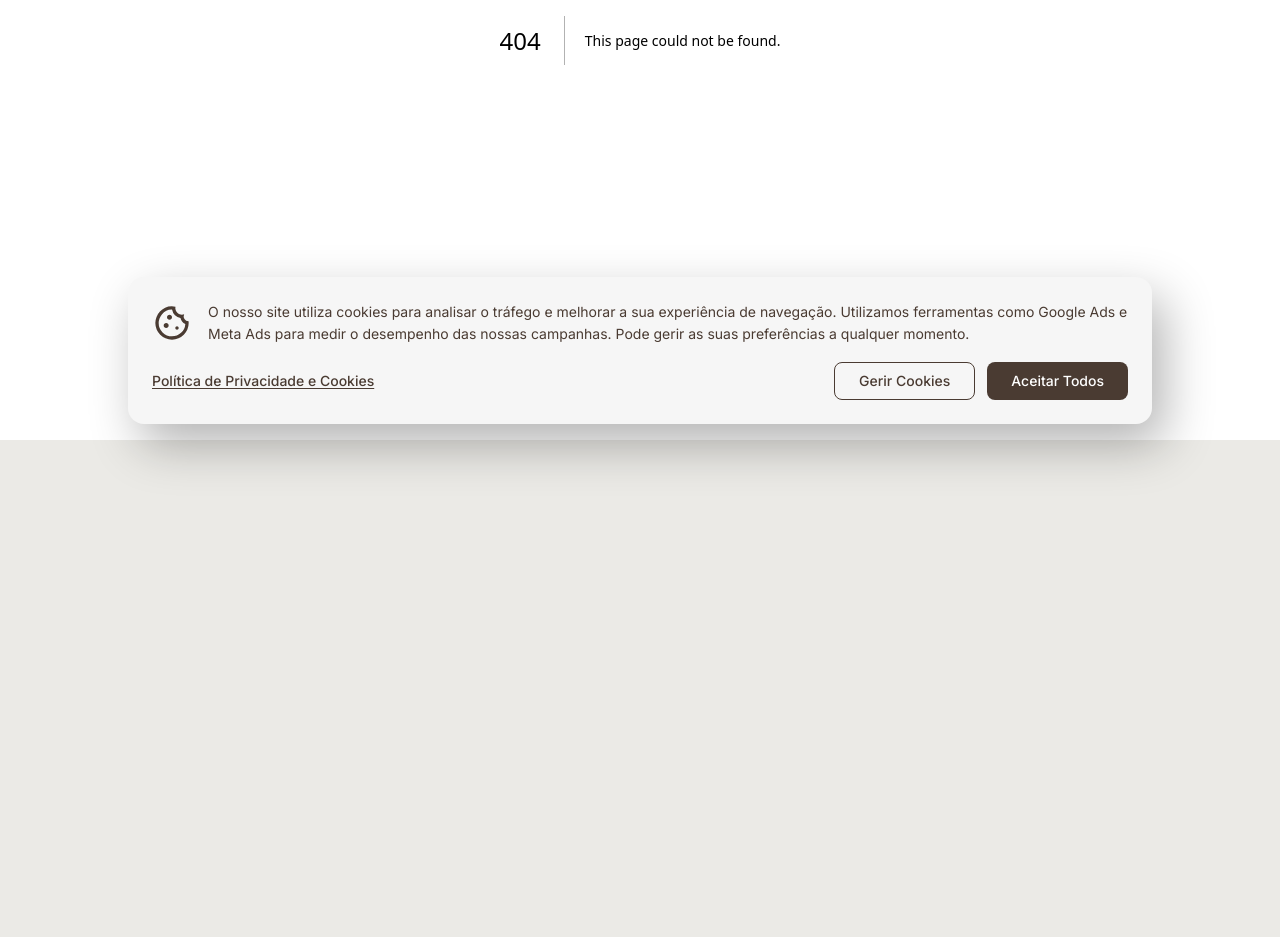
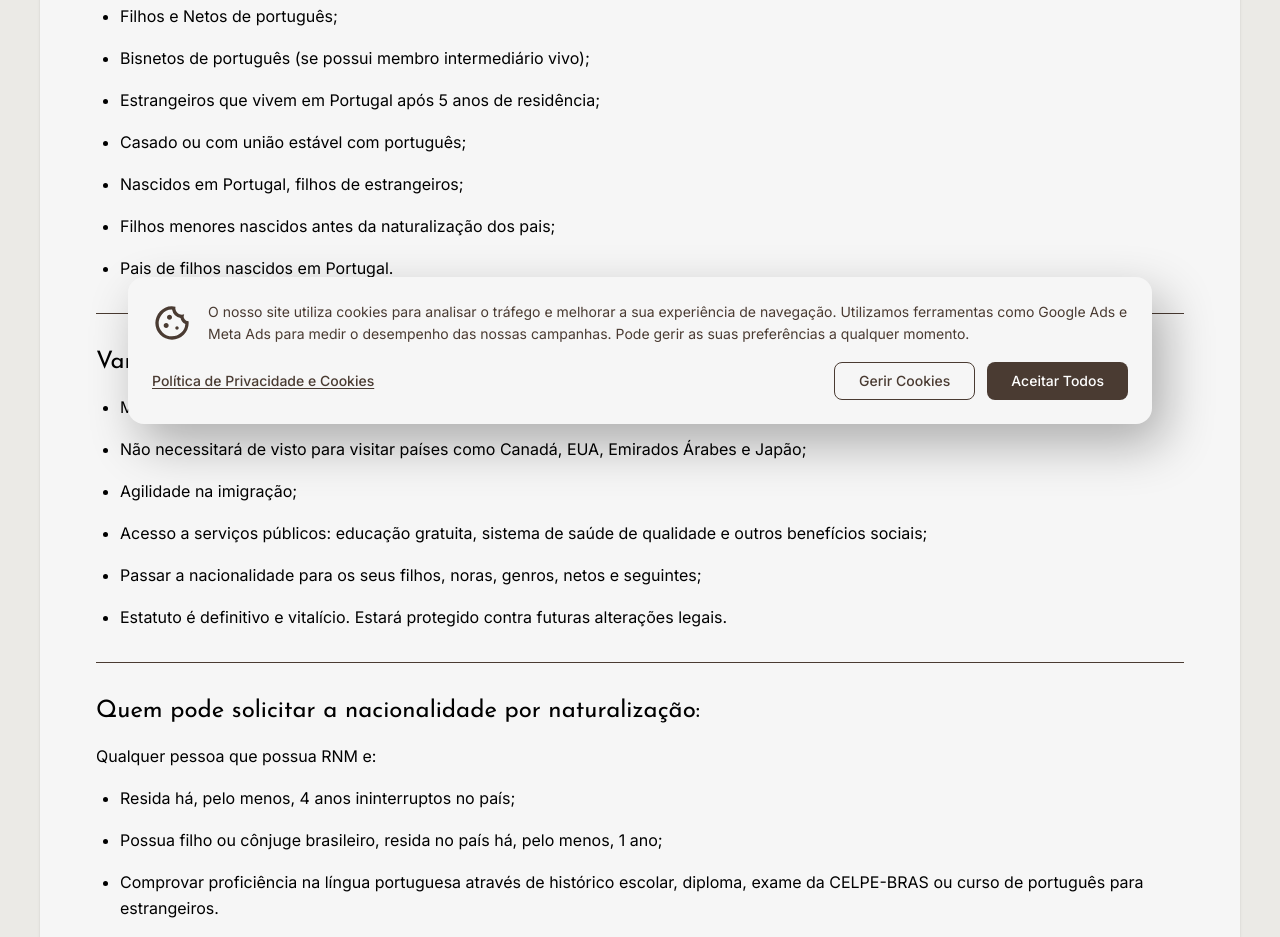
Before and after one commit to mateusabreucn/nacionalidade-portuguesa, a Next.js app: page /nacionalidade in a window 1280 px wide. Before the commit this address had no page. Shown: the part 360-1297 px from the top of the page. Before the commit the page ends 800 px from the top, so only its background shows below. Built offline with nearby package versions, Linux system fonts and the light colour scheme.

Commit message:
feat: criação da página de serviços de nacionalidade

```diff
--- /dev/null
+++ b/app/components/Nacionalidade/Content.tsx
@@ -0,0 +1,168 @@
+import CardBranco from "../CardBranco";
+import Link from "next/link";
+
+export default function NacionalidadeContent() {
+  const sectionTitleClass = "font-josefin text-xl md:text-2xl mt-8 mb-4";
+  const paragraphClass = "text-base leading-relaxed mb-4";
+  const listClass = "list-disc pl-6 space-y-2 mb-4";
+  const separatorClass = "my-8 border-border-accent";
+
+  return (
+    <CardBranco titulo="Nacionalidade" showBackButton>
+      <div className="text-font-secondary text-left mx-auto max-w-4xl">
+        {/* Seção 1: Quem tem direito */}
+        <h3 className={sectionTitleClass}>
+          Quem tem direito à Cidadania Portuguesa?
+        </h3>
+        <ul className={listClass}>
+          <li className={paragraphClass}>
+            Filhos e Netos de português;
+          </li>
+          <li className={paragraphClass}>
+            Bisnetos de português (se possui membro intermediário vivo);
+          </li>
+          <li className={paragraphClass}>
+            Estrangeiros que vivem em Portugal após 5 anos de residência;
+          </li>
+          <li className={paragraphClass}>
+            Casado ou com união estável com português;
+          </li>
+          <li className={paragraphClass}>
+            Nascidos em Portugal, filhos de estrangeiros;
+          </li>
+          <li className={paragraphClass}>
+            Filhos menores nascidos antes da naturalização dos pais;
+          </li>
+          <li className={paragraphClass}>
+            Pais de filhos nascidos em Portugal.
+          </li>
+        </ul>
+
+        <hr className={separatorClass} />
+
+        {/* Seção 2: Vantagens passaporte português */}
+        <h3 className={sectionTitleClass}>
+          Vantagens de possuir o passaporte português:
+        </h3>
+        <ul className={listClass}>
+          <li className={paragraphClass}>
+            Morar em qualquer dos 27 países da Europa sem necessidade de visto;
+          </li>
+          <li className={paragraphClass}>
+            Não necessitará de visto para visitar países como Canadá, EUA,
+            Emirados Árabes e Japão;
+          </li>
+          <li className={paragraphClass}>
+            Agilidade na imigração;
+          </li>
+          <li className={paragraphClass}>
+            Acesso a serviços públicos: educação gratuita, sistema de saúde de
+            qualidade e outros benefícios sociais;
+          </li>
+          <li className={paragraphClass}>
+            Passar a nacionalidade para os seus filhos, noras, genros, netos e
+            seguintes;
+          </li>
+          <li className={paragraphClass}>
+            Estatuto é definitivo e vitalício. Estará protegido contra futuras
+            alterações legais.
+          </li>
+        </ul>
+
+        <hr className={separatorClass} />
+
+        {/* Seção 3: Naturalização */}
+        <h3 className={sectionTitleClass}>
+          Quem pode solicitar a nacionalidade por naturalização:
+        </h3>
+        <p className={paragraphClass}>Qualquer pessoa que possua RNM e:</p>
+        <ul className={listClass}>
+          <li className={paragraphClass}>
+            Resida há, pelo menos, 4 anos ininterruptos no país;
+          </li>
+          <li className={paragraphClass}>
+            Possua filho ou cônjuge brasileiro, resida no país há, pelo menos, 1
+            ano;
+          </li>
+          <li className={paragraphClass}>
+            Comprovar proficiência na língua portuguesa através de histórico
+            escolar, diploma, exame da CELPE-BRAS ou curso de português para
+            estrangeiros.
+          </li>
+        </ul>
+
+        <hr className={separatorClass} />
+
+        {/* Seção 4: Vantagens passaporte brasileiro */}
+        <h3 className={sectionTitleClass}>
+          Vantagens de possuir passaporte brasileiro:
+        </h3>
+        <ul className={listClass}>
+          <li className={paragraphClass}>
+            Ter todos os documentos brasileiros;
+          </li>
+          <li className={paragraphClass}>
+            Liberdade para empreender e investir no país;
+          </li>
+          <li className={paragraphClass}>
+            Acesso amplo a créditos e subsídios no país;
+          </li>
+          <li className={paragraphClass}>
+            Livre acesso aos países do MERCOSUL;
+          </li>
+          <li className={paragraphClass}>
+            Viajar pela Europa sem precisar de visto prévio.
+          </li>
+        </ul>
+
+        <hr className={separatorClass} />
+
+        {/* Seção 5: Busca de documentos */}
+        <h3 className={sectionTitleClass}>
+          Busca e localização de documentos portugueses:
+        </h3>
+        <ul className={listClass}>
+          <li className={paragraphClass}>
+            A certidão de nascimento portuguesa (&ldquo;assento de
+            nascimento&rdquo;) do familiar português é requisito indispensável
+            para iniciar o processo de nacionalidade;
+          </li>
+          <li className={paragraphClass}>
+            Realizamos a pesquisa e localização do assento de nascimento em
+            Conservatórias, Arquivos Distritais, Arquivos Municipais e Arquivos
+            Paroquiais, conforme a data e o local de nascimento;
+          </li>
+          <li className={paragraphClass}>
+            Caso não disponha de todos os dados necessários, prestamos
+            orientação e conduzimos a investigação até à identificação e
+            obtenção do documento.
+          </li>
+        </ul>
+
+        <hr className={separatorClass} />
+
+        {/* Botão Preencher Formulário */}
+        <div className="flex justify-center mt-8 mb-4">
+          <Link
+            href="#"
+            className="
+              inline-block
+              py-3 sm:py-4 md:py-5
+              px-8 sm:px-12 md:px-16
+              bg-btn-accent rounded-xl
+              font-family-josefin font-medium
+              text-sm sm:text-base md:text-xl lg:text-2xl
+              text-white
+              cursor-pointer
+              hover:brightness-110 hover:scale-105
+              transition-all duration-300
+              text-center
+            "
+          >
+            Preencher Formulário
+          </Link>
+        </div>
+      </div>
+    </CardBranco>
+  );
+}
--- /dev/null
+++ b/app/nacionalidade/page.tsx
@@ -0,0 +1,23 @@
+import Header from "../Header";
+import Footer from "../Footer";
+import NacionalidadeContent from "../components/Nacionalidade/Content";
+
+export default function NacionalidadePage() {
+  return (
+    <div
+      className="
+        flex flex-col
+        p-6 md:p-10
+        min-h-screen max-w-screen-2xl
+        mx-auto
+        bg-bg-primary
+      "
+    >
+      <Header showNavLinks={false} />
+      <main>
+        <NacionalidadeContent />
+      </main>
+      <Footer />
+    </div>
+  );
+}
```
